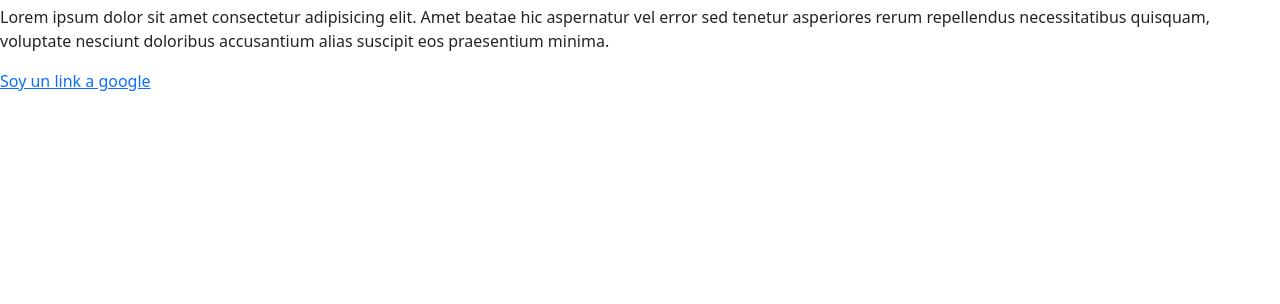
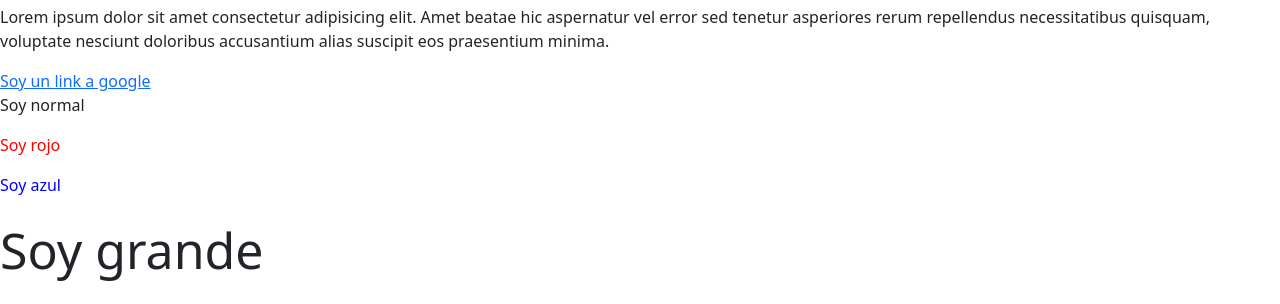
Before and after one commit to jesuschapulin/learnHTML, a plain HTML site: page index.html in a window 1280 px wide. Shown: the part 501-805 px from the top of the page. Drawn offline with nearby package versions, Linux system fonts and the light colour scheme.

Commit message:
Se agregan colores

```diff
--- a/index.html
+++ b/index.html
@@ -26,6 +26,15 @@
 </div>
 <a href="https://google.com" target="_blank" >Soy un link a google</a>
 
+<body>
+
+    <p>Soy normal</p>
+    <p style="color:red;">Soy rojo</p>
+    <p style="color:blue;">Soy azul </p>
+    <p style="font-size:50px;">Soy grande</p>
+
+    </body>
+
 
 </body>
 </html>
```
